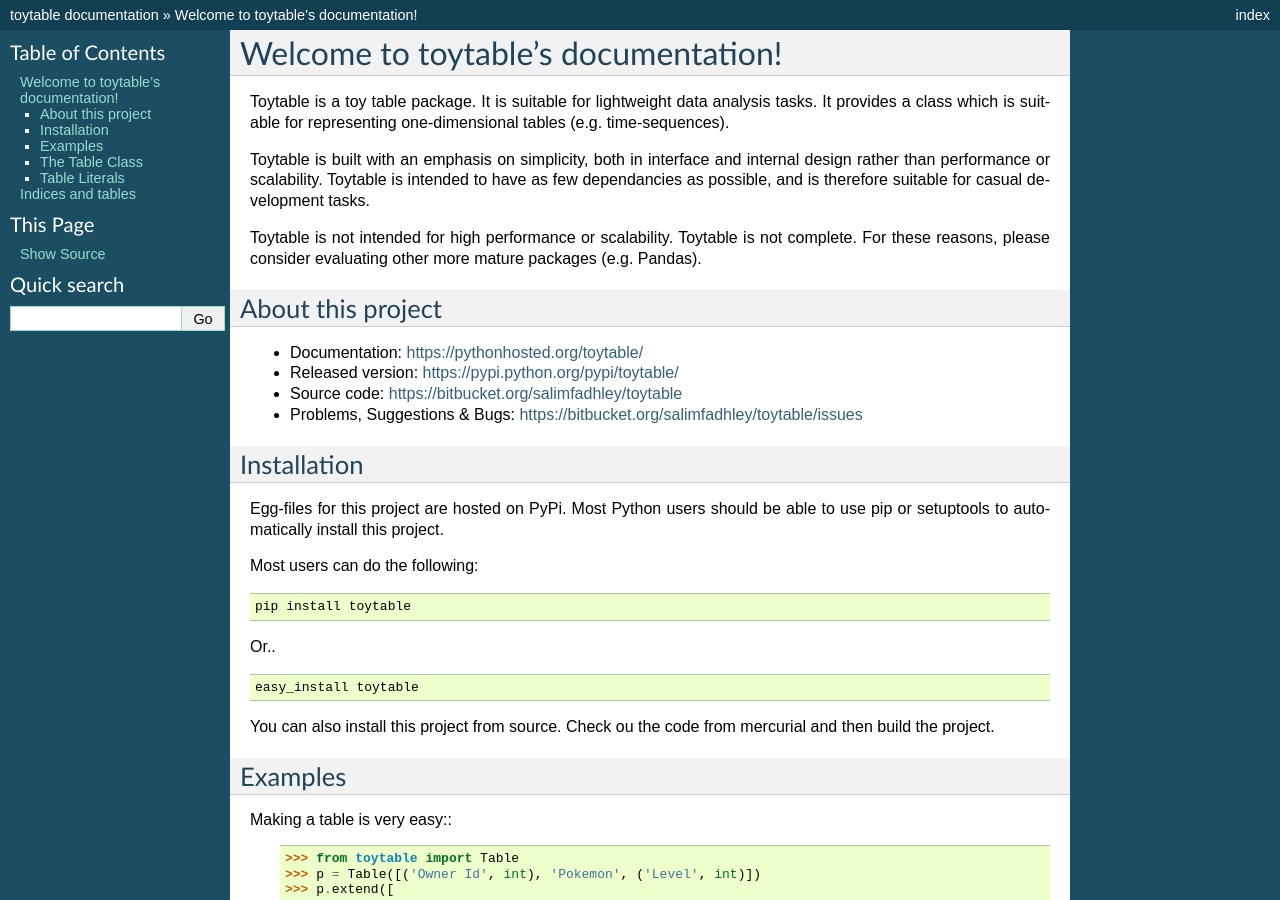
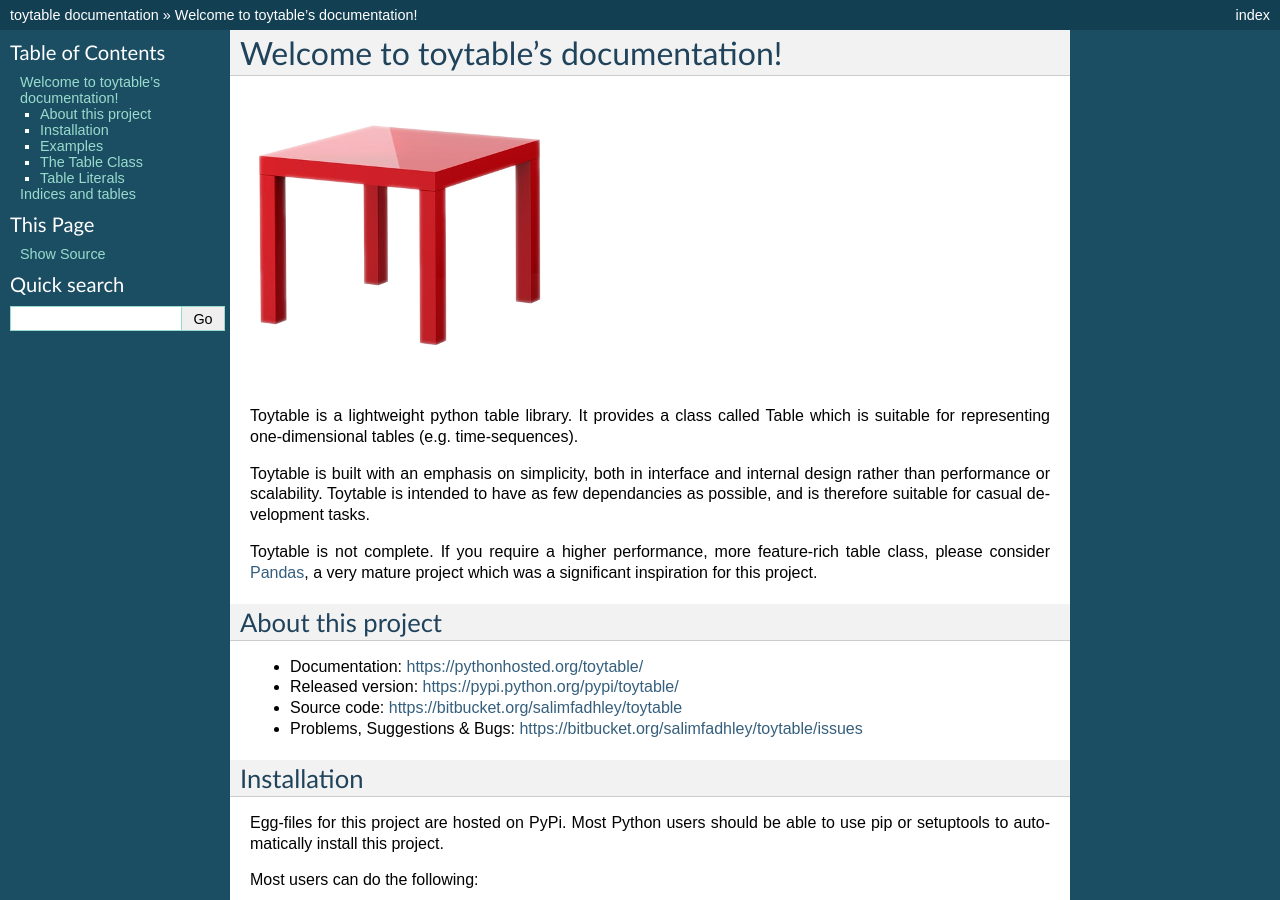
Before and after one commit to salimfadhley/toytable, a Sphinx documentation site: the page built from doc/source/index.rst, in a window 1280 px wide and 900 px high. Built offline with Sphinx 7.4.7, drawn with Linux system fonts in a browser that asks for light colours; the version number could not be read and is left out.

Commit message:
more doc tweaks

```diff
--- a/doc/source/index.rst
+++ b/doc/source/index.rst
@@ -2,15 +2,18 @@
 Welcome to toytable's documentation!
 ====================================
 
-Toytable is a toy table package. It is suitable for lightweight data analysis tasks. It provides a class
-which is suitable for representing one-dimensional tables (e.g. time-sequences).
+.. image:: toy_table.png
+
+Toytable is a lightweight python table library. It provides a class called Table  which is suitable for representing one-dimensional tables (e.g. time-sequences).
 
 Toytable is built with an emphasis on simplicity, both in interface and internal design
 rather than performance or scalability. Toytable is intended to have as few dependancies
 as possible, and is therefore suitable for casual development tasks.
 
-Toytable is not intended for high performance or scalability. Toytable is not complete. For these reasons,
-please consider evaluating other more mature packages (e.g. Pandas).
+Toytable is not complete. If you require a higher performance, more feature-rich table class, please
+consider `Pandas`_, a very mature project which was a significant inspiration for this project.
+
+.. _Pandas: http://pandas.pydata.org/
 
 About this project
 ------------------
```
Also changed, not shown: readme.rst (+6 -2 lines), doc/source/toy_table.png (added).
